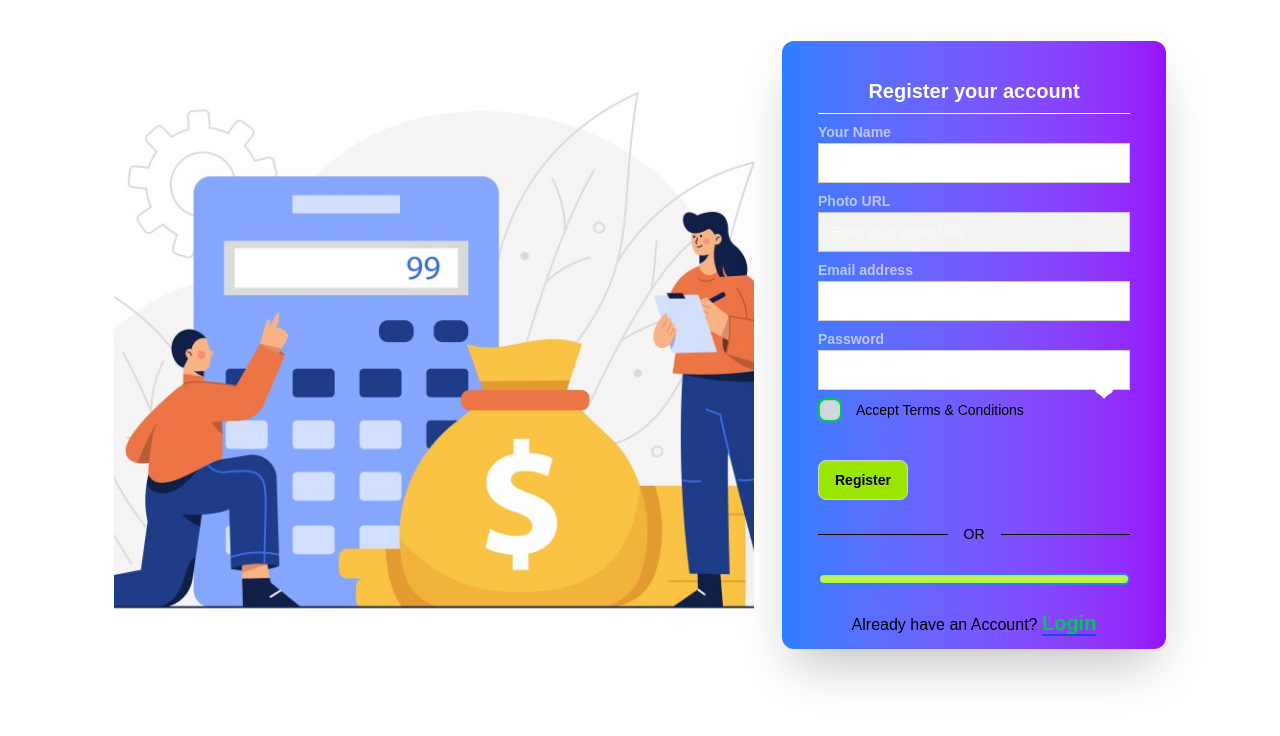
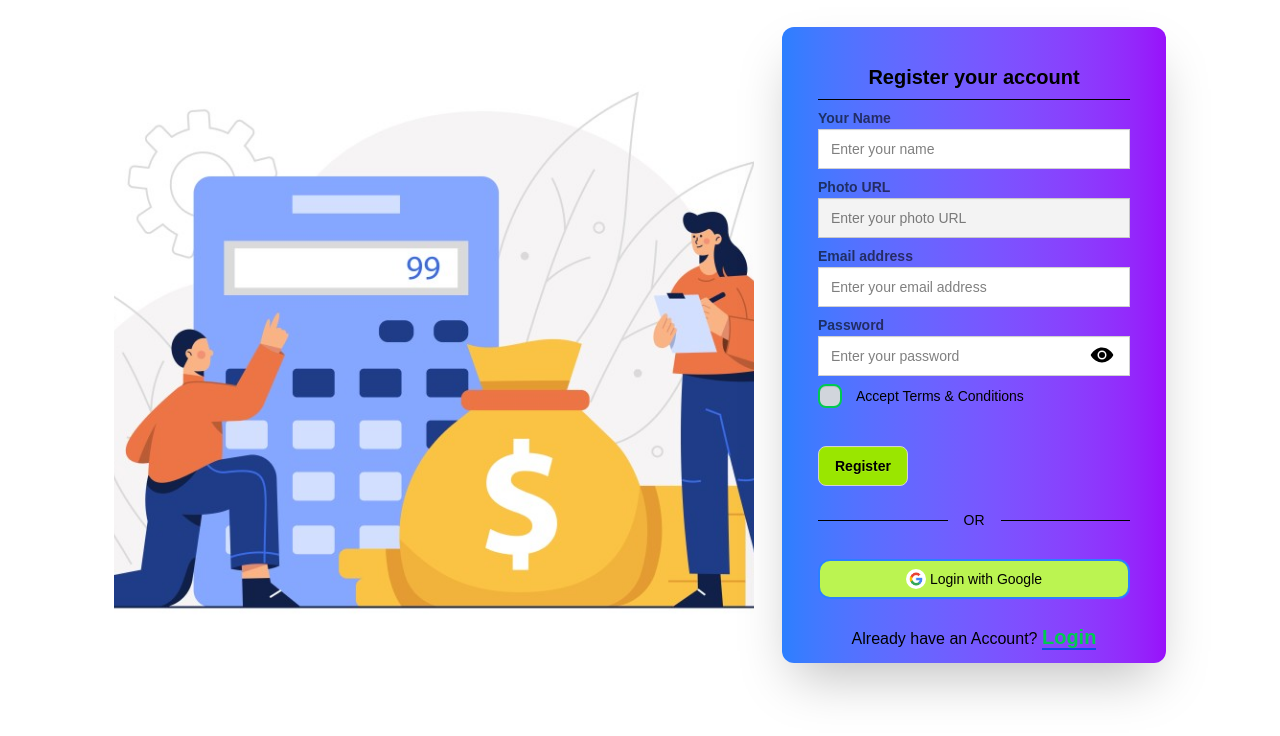
Before and after one commit to tonmoy-sutradhar/-Personal-Expense-Tracker-, a Next.js app in the folder Frontend/: page /register in a window 1280 px wide. Shown: the top 736 px of the page. Built offline with nearby package versions, Linux system fonts and the light colour scheme; no server answers.

Commit message:
SignUp done.

```diff
--- a/Frontend/app/(Provider)/AuthProvider.jsx/Page.jsx
+++ b/Frontend/app/(Provider)/AuthProvider.jsx/Page.jsx
@@ -1,3 +1,5 @@
+"use client";
+
 import app from "@/app/firebase/firebase.init";
 import React, { createContext, useEffect, useState } from "react";
 import {
@@ -5,7 +7,9 @@ import {
   getAuth,
   GoogleAuthProvider,
   onAuthStateChanged,
+  sendPasswordResetEmail,
   signInWithEmailAndPassword,
+  signInWithPopup,
   signOut,
   updateProfile,
 } from "firebase/auth";
@@ -52,14 +56,34 @@ function AuthProvider({ children }) {
   };
 
   // Update user info
-  const UpdateUserProfile = (updateData) => {
+  const updateUserProfile = (updateData) => {
     setLoading(true);
     return updateProfile(auth.currentUser, updateData);
   };
 
-  //
+  //Login with google
+  const GoogleLogin = (email, password) => {
+    setLoading(true);
+    return signInWithPopup(auth, provider);
+  };
 
-  const AuthInfo = {};
+  // Forgot password
+  const forgotPassword = (email) => {
+    setLoading(true);
+    return sendPasswordResetEmail(auth, email);
+  };
+
+  const AuthInfo = {
+    user,
+    setUser,
+    createNewUser,
+    logOut,
+    userLogin,
+    loading,
+    updateUserProfile,
+    GoogleLogin,
+    forgotPassword,
+  };
   return (
     <AuthContext.Provider value={AuthInfo}>{children}</AuthContext.Provider>
   );
--- a/Frontend/app/(pages)/register/page.jsx
+++ b/Frontend/app/(pages)/register/page.jsx
@@ -1,76 +1,84 @@
-// import { useRouter } from "next/navigation";
-// import React, { useState } from "react";
+"use client";
+import { useRouter } from "next/navigation";
+import React, { useState } from "react";
+import { AuthContext } from "@/app/(Provider)/AuthProvider.jsx/Page";
 import img from "@/app/asset/register.jpg";
 import Link from "next/link";
+import { useContext } from "react";
+import { toast } from "react-toastify";
+import google from "@/app/asset/google.png";
+import { IoEye } from "react-icons/io5";
+import { IoMdEyeOff } from "react-icons/io";
+
 function page() {
-  // const { createNewUser, setUser, updateUserProfile, GoogleLogin } =
-  //   useContext(AuthContext);
+  const { createNewUser, setUser, updateUserProfile, GoogleLogin } =
+    useContext(AuthContext);
 
-  // const [err, setErr] = useState("");
-  // const [success, setSuccess] = useState(false);
-  // const [showPassword, setShowPassword] = useState(false);
-  // const navigate = useRouter();
+  const [err, setErr] = useState("");
+  const [success, setSuccess] = useState(false);
+  const [showPassword, setShowPassword] = useState(false);
+  const navigate = useRouter();
 
-  // const handleSubmit = (e) => {
-  //   e.preventDefault();
-  //   const form = new FormData(e.target);
-  //   const name = form.get("name");
-  //   const email = form.get("email");
-  //   const password = form.get("password");
-  //   const photo = form.get("photo");
-  //   const terms = form.get("terms");
+  const handleSubmit = (e) => {
+    e.preventDefault();
+    const form = new FormData(e.target);
+    const name = form.get("name");
+    const email = form.get("email");
+    const password = form.get("password");
+    const photo = form.get("photo");
+    const terms = form.get("terms");
 
-  //   setErr("");
-  //   setSuccess(false);
+    setErr("");
+    setSuccess(false);
 
-  //   if (password.length <= 6) {
-  //     setErr("Password must be more than 6 characters.");
-  //     toast.warning("Password must be more than 6 characters.");
-  //     return;
-  //   }
+    if (password.length <= 6) {
+      setErr("Password must be more than 6 characters.");
+      toast.warning("Password must be more than 6 characters.");
+      return;
+    }
 
-  //   if (!terms) {
-  //     setErr("Please Accept Terms & Condition");
-  //     toast.warning("Please Accept Terms & Condition");
-  //     return;
-  //   }
+    if (!terms) {
+      setErr("Please Accept Terms & Condition");
+      toast.warning("Please Accept Terms & Condition");
+      return;
+    }
 
-  //   const regex =
-  //     /^(?=.*[a-z])(?=.*[A-Z])(?=.*\d)(?=.*[!@#$%^&*(),.?":{}|<>])[A-Za-z\d!@#$%^&*(),.?":{}|<>]{8,}$/;
-  //   if (!regex.test(password)) {
-  //     setErr(
-  //       "Password must contain more than six characters, one number, one uppercase letter, and one special character."
-  //     );
-  //     toast.warning(
-  //       "Password must contain more than six characters, one number, one uppercase letter, and one special character."
-  //     );
-  //     return;
-  //   }
+    const regex =
+      /^(?=.*[a-z])(?=.*[A-Z])(?=.*\d)(?=.*[!@#$%^&*(),.?":{}|<>])[A-Za-z\d!@#$%^&*(),.?":{}|<>]{8,}$/;
+    if (!regex.test(password)) {
+      setErr(
+        "Password must contain more than six characters, one number, one uppercase letter, and one special character."
+      );
+      toast.warning(
+        "Password must contain more than six characters, one number, one uppercase letter, and one special character."
+      );
+      return;
+    }
 
-  // Create new user
-  //   createNewUser(email, password)
-  //     .then((result) => {
-  //       const user = result.user;
-  //       setUser(user);
-  //       setSuccess(true);
-  //       toast.success("Sign up successfully.");
-  //       // console.log(user);
+    // Create new user
+    createNewUser(email, password)
+      .then((result) => {
+        const user = result.user;
+        setUser(user);
+        setSuccess(true);
+        toast.success("Sign up successfully.");
+        // console.log(user);
 
-  //       updateUserProfile({ displayName: name, photoURL: photo })
-  //         .then(() => {
-  //           navigate("/");
-  //           // console.log("Profile Update.");
-  //         })
-  //         .catch((error) => {
-  //           // console.log("ERROR IN PROFILE --", error);
-  //         });
-  //     })
-  //     .catch((error) => {
-  //       // console.log("ERROR IN REGISTER --", error.message);
-  //       toast.warning(`Error: ${error.message}`);
-  //       setSuccess(false);
-  //     });
-  // };
+        updateUserProfile({ displayName: name, photoURL: photo })
+          .then(() => {
+            navigate.push("/");
+            // console.log("Profile Update.");
+          })
+          .catch((error) => {
+            // console.log("ERROR IN PROFILE --", error);
+          });
+      })
+      .catch((error) => {
+        // console.log("ERROR IN REGISTER --", error.message);
+        toast.warning(`Error: ${error.message}`);
+        setSuccess(false);
+      });
+  };
 
   return (
     <div className="flex justify-center items-center  ">
@@ -84,8 +92,7 @@ function page() {
       ></div>
 
       <div className="card bg-gradient-to-r from-blue-500 to-purple-600 w-full max-w-sm shrink-0 shadow-2xl rounded-xl p-3">
-        {/* onSubmit={handleSubmit} */}
-        <form className="card-body  ">
+        <form onSubmit={handleSubmit} className="card-body text-black">
           <h1 className="text-xl font-semibold text-center">
             Register your account
           </h1>
@@ -96,7 +103,7 @@ function page() {
             </label>
             <input
               type="text"
-              // name="name"
+              name="name"
               placeholder="Enter your name"
               className="input rounded-none bg-[white]"
               required
@@ -108,7 +115,7 @@ function page() {
             </label>
             <input
               type="text"
-              // name="photo"
+              name="photo"
               placeholder="Enter your photo URL"
               className="input rounded-none bg-[#F3F3F3]"
               required
@@ -131,18 +138,18 @@ function page() {
               <span className="label-text font-bold">Password</span>
             </label>
             <input
-              // type={showPassword ? "text" : "password"}
-              // name="password"
+              type={showPassword ? "text" : "password"}
+              name="password"
               placeholder="Enter your password"
               className="input rounded-none bg-[white]"
               required
             />
             <button
               type="button"
-              // onClick={() => setShowPassword(!showPassword)}
-              className="text-2xl absolute right-4 top-12"
+              onClick={() => setShowPassword(!showPassword)}
+              className="text-2xl absolute right-4 top-7"
             >
-              {/* {showPassword ? <IoMdEyeOff /> : <IoEyeSharp />} */}❤
+              {showPassword ? <IoMdEyeOff /> : <IoEye />}
             </button>
           </div>
           <div className="form-control ">
@@ -174,14 +181,14 @@ function page() {
           </div>
 
           <div className="flex justify-center gap-1 mt-1 items-center w-full border-2 border-blue-500 bg-lime-300 rounded-xl py-1">
-            {/* <img className="w-5 h-5 rounded-full" src="" alt="img" /> */}
-            {/* <button
+            <img className="w-5 h-5 rounded-full" src={google.src} alt="" />
+            <button
               type="button"
               onClick={() => {
                 GoogleLogin()
                   .then(() => {
                     toast.success("Google login successful");
-                    navigate("/");
+                    navigate.push("/");
                   })
                   .catch((error) => {
                     toast.warning("Google login unsuccessful");
@@ -190,7 +197,7 @@ function page() {
               className="text-sm py-1"
             >
               Login with Google
-            </button> */}
+            </button>
           </div>
         </form>
 
--- a/Frontend/app/firebase/firebase.init.js
+++ b/Frontend/app/firebase/firebase.init.js
@@ -1,12 +1,12 @@
 import { initializeApp } from "firebase/app";
 
 const firebaseConfig = {
-  apiKey: import.meta.env.VITE_apiKey,
-  authDomain: import.meta.env.VITE_authDomain,
-  projectId: import.meta.env.VITE_projectId,
-  storageBucket: import.meta.env.VITE_storageBucket,
-  messagingSenderId: import.meta.env.VITE_messagingSenderId,
-  appId: import.meta.env.VITE_appId,
+  apiKey: process.env.NEXT_PUBLIC_apiKey,
+  authDomain: process.env.NEXT_PUBLIC_authDomain,
+  projectId: process.env.NEXT_PUBLIC_projectId,
+  storageBucket: process.env.NEXT_PUBLIC_storageBucket,
+  messagingSenderId: process.env.NEXT_PUBLIC_messagingSenderId,
+  appId: process.env.NEXT_PUBLIC_appId,
 };
 
 const app = initializeApp(firebaseConfig);
--- a/Frontend/app/layout.js
+++ b/Frontend/app/layout.js
@@ -1,5 +1,8 @@
 import { Geist, Geist_Mono } from "next/font/google";
 import "./globals.css";
+import { ToastContainer } from "react-toastify";
+import "react-toastify/dist/ReactToastify.css";
+import AuthProvider from "./(Provider)/AuthProvider.jsx/Page";
 
 const geistSans = Geist({
   variable: "--font-geist-sans",
@@ -22,7 +25,20 @@ export default function RootLayout({ children }) {
       <body
         className={`${geistSans.variable} ${geistMono.variable} antialiased`}
       >
-        {children}
+        <AuthProvider> {children} </AuthProvider>
+
+        <ToastContainer
+          position="top-right"
+          autoClose={2000}
+          hideProgressBar={false}
+          newestOnTop={false}
+          closeOnClick
+          rtl={false}
+          pauseOnFocusLoss
+          draggable
+          pauseOnHover
+          theme="light"
+        />
       </body>
     </html>
   );
--- a/Frontend/package.json
+++ b/Frontend/package.json
@@ -13,7 +13,9 @@
     "firebase": "^12.1.0",
     "next": "15.4.6",
     "react": "19.1.0",
-    "react-dom": "19.1.0"
+    "react-dom": "19.1.0",
+    "react-icons": "^5.5.0",
+    "react-toastify": "^11.0.5"
   },
   "devDependencies": {
     "@eslint/eslintrc": "^3",
```
Also changed, not shown: Frontend/app/asset/google.png (added), 1 other file (tests, documents, lock files or other folders).
